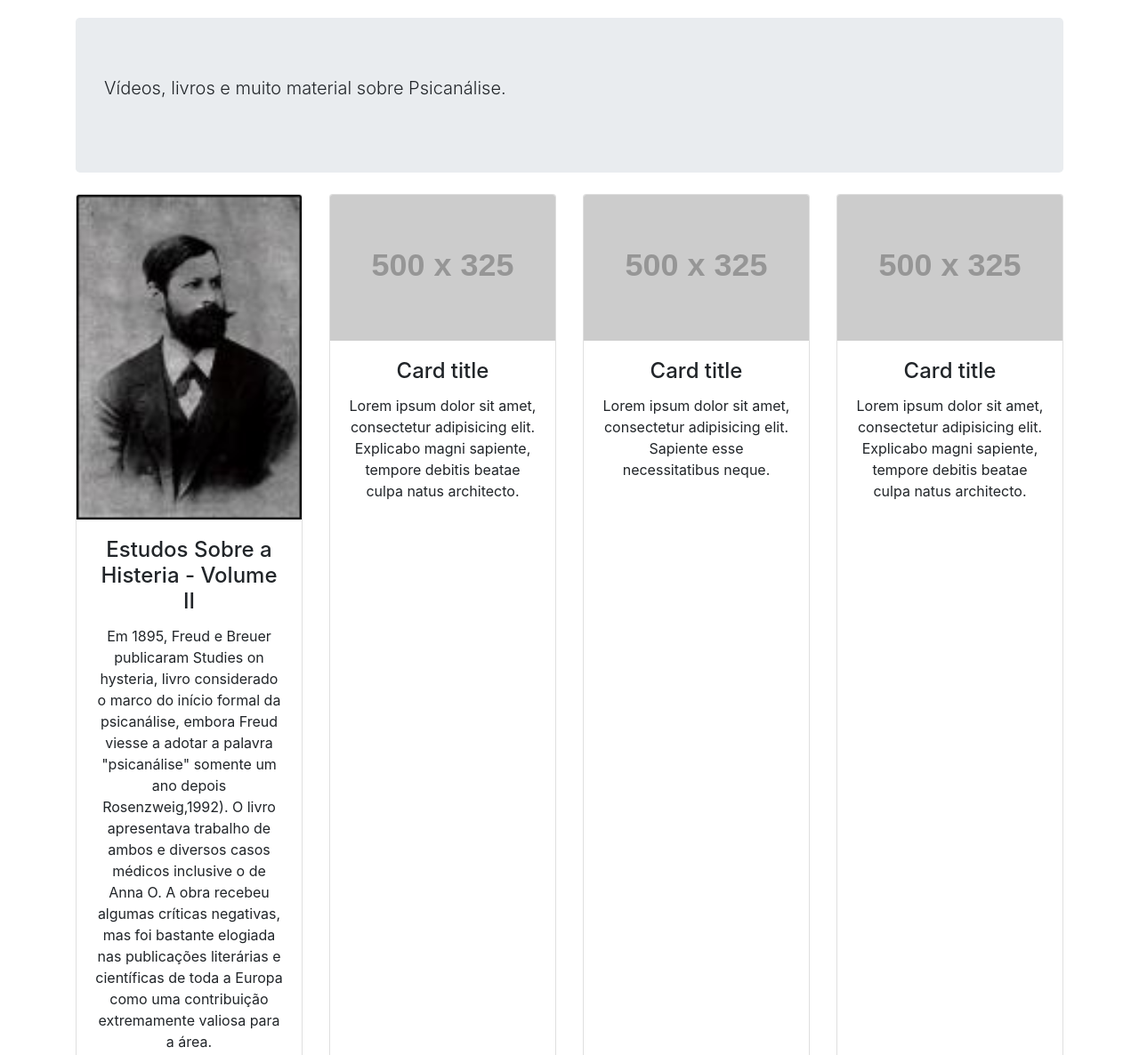
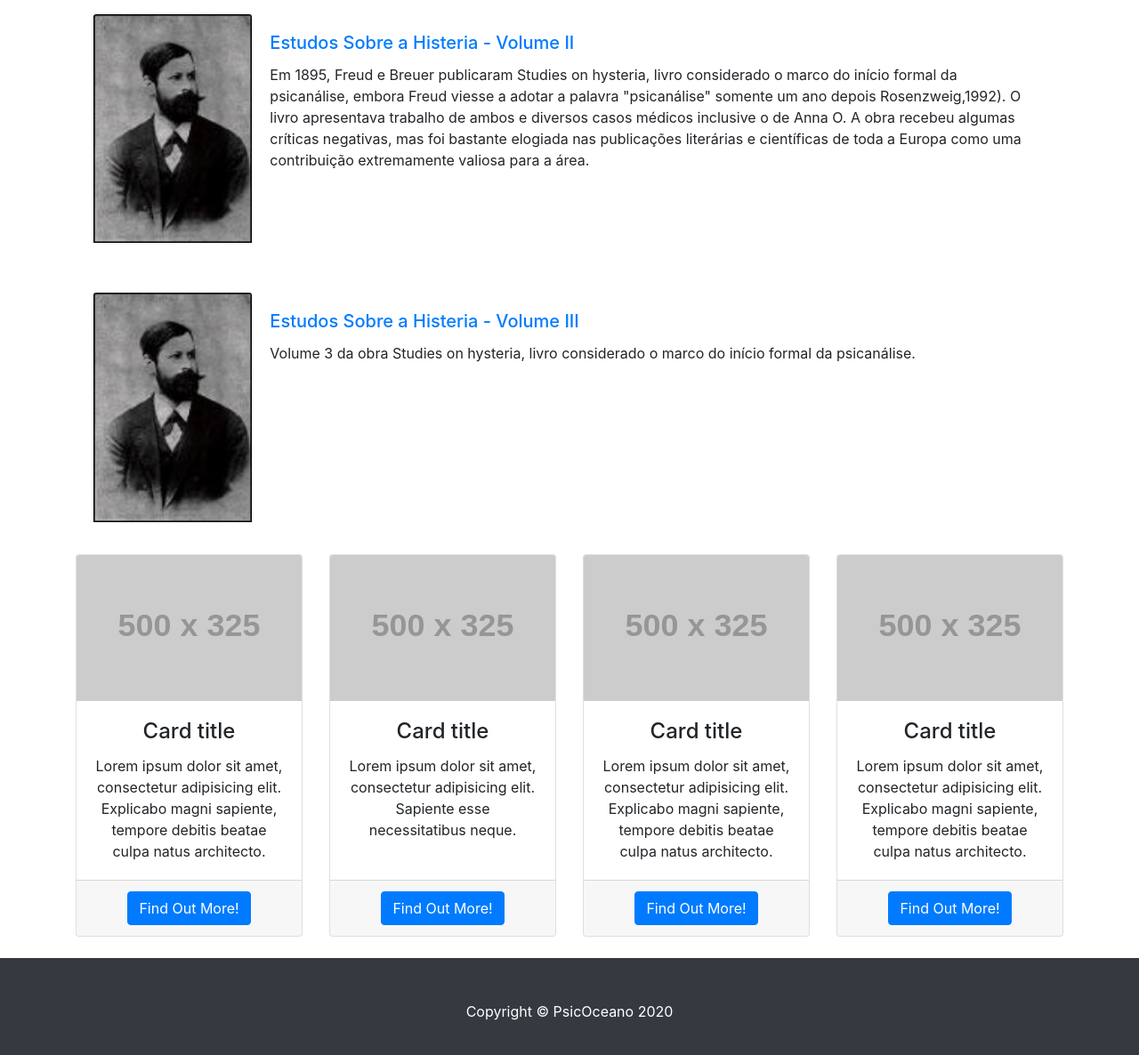
Before and after one commit to psicoceano/psicoceano, a website: page index.html in a window 1280 px wide. Shown: the part 60-1246 px from the top of the page at 89% size. Drawn offline with Linux system fonts and the light colour scheme; placeholder pictures from the web are drawn by us.

Commit message:
Cards horizontais para ebooks.

```diff
--- a/index.html
+++ b/index.html
@@ -51,27 +51,44 @@
   <!-- Page Content -->
   <div class="container">
 
-    <!-- Jumbotron Header -->
-    <header class="jumbotron my-4">
-      <p class="lead">Vídeos, livros e muito material sobre Psicanálise.</p>
-    </header>
-
     <!-- Page Features -->
-    <div class="row text-center">
-
-      <div class="col-lg-3 col-md-6 mb-4">
-        <div class="card h-100">
-          <img class="card-img-top" src="./images/freudhisteriav2.jpg" alt="">
+    <div class="mb-3 card-body">
+      <div class="row no-gutters">
+        <div class="col-md-2 text-center">
+          <a href="./ebooks/freudhisteriav2.pdf" target="_blank">
+            <img class="card-img-top" src="./images/freudhisteriav2.jpg" alt="">
+          </a>
+        </div>
+        <div class="col-md-10">
           <div class="card-body">
-            <h4 class="card-title">Estudos Sobre a Histeria - Volume II</h4>
+            <a href="./ebooks/freudhisteriav2.pdf" target="_blank">
+              <h5 class="card-title">Estudos Sobre a Histeria - Volume II</h5>
+            </a>
             <p class="card-text">Em 1895, Freud e Breuer publicaram Studies on hysteria, livro considerado o marco do início formal da psicanálise, embora Freud viesse a adotar a palavra "psicanálise" somente um ano depois Rosenzweig,1992). O livro apresentava trabalho de ambos e diversos casos médicos inclusive o de Anna O. A obra recebeu algumas críticas negativas, mas foi bastante elogiada nas publicações literárias e científicas de toda a Europa como uma contribuição extremamente valiosa para a área.</p>
-          </div>
-          <div class="card-footer">
-            <a href="./ebooks/freudhisteriav2.pdf" target="_blank" class="btn btn-primary">Download</a>
           </div>
         </div>
       </div>
+    </div>
 
+    <div class="mb-3 card-body">
+      <div class="row no-gutters">
+        <div class="col-md-2 text-center">
+          <a href="./ebooks/freudhisteriav3.pdf" target="_blank">
+            <img class="card-img-top" src="./images/freudhisteriav2.jpg" alt="">
+          </a>
+        </div>
+        <div class="col-md-10">
+          <div class="card-body">
+            <a href="./ebooks/freudhisteriav3.pdf" target="_blank">
+              <h5 class="card-title">Estudos Sobre a Histeria - Volume III</h5>
+            </a>
+            <p class="card-text">Volume 3 da obra Studies on hysteria, livro considerado o marco do início formal da psicanálise.</p>
+          </div>
+        </div>
+      </div>
+    </div>
+
+    <div class="row text-center">
       <div class="col-lg-3 col-md-6 mb-4">
         <div class="card h-100">
           <img class="card-img-top" src="http://placehold.it/500x325" alt="">
@@ -91,6 +108,19 @@
           <div class="card-body">
             <h4 class="card-title">Card title</h4>
             <p class="card-text">Lorem ipsum dolor sit amet, consectetur adipisicing elit. Sapiente esse necessitatibus neque.</p>
+          </div>
+          <div class="card-footer">
+            <a href="#" class="btn btn-primary">Find Out More!</a>
+          </div>
+        </div>
+      </div>
+
+      <div class="col-lg-3 col-md-6 mb-4">
+        <div class="card h-100">
+          <img class="card-img-top" src="http://placehold.it/500x325" alt="">
+          <div class="card-body">
+            <h4 class="card-title">Card title</h4>
+            <p class="card-text">Lorem ipsum dolor sit amet, consectetur adipisicing elit. Explicabo magni sapiente, tempore debitis beatae culpa natus architecto.</p>
           </div>
           <div class="card-footer">
             <a href="#" class="btn btn-primary">Find Out More!</a>
```
Also changed, not shown: 1 other file.
